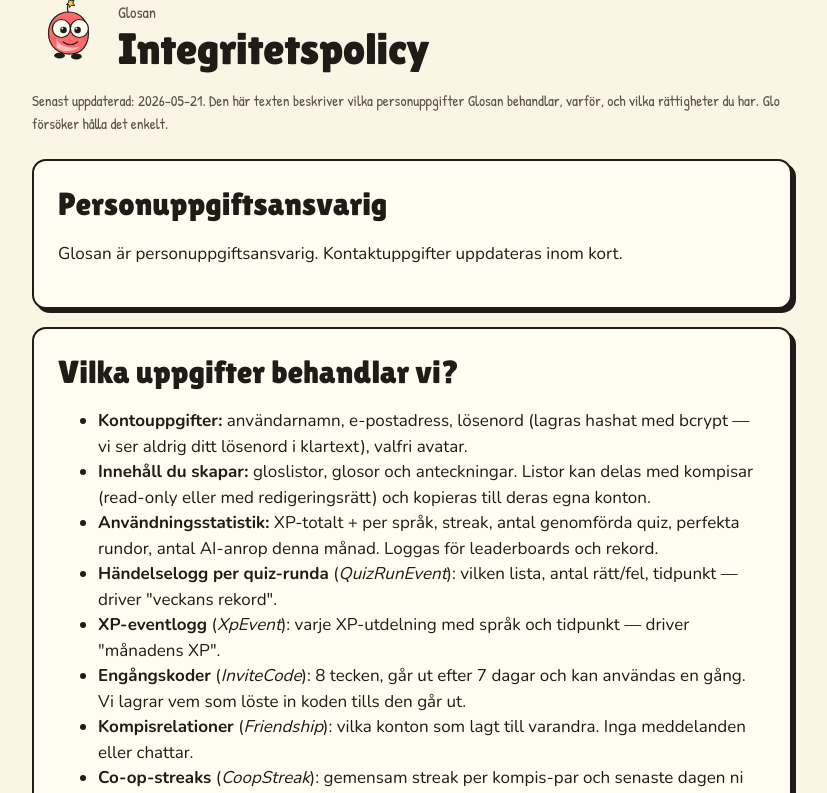
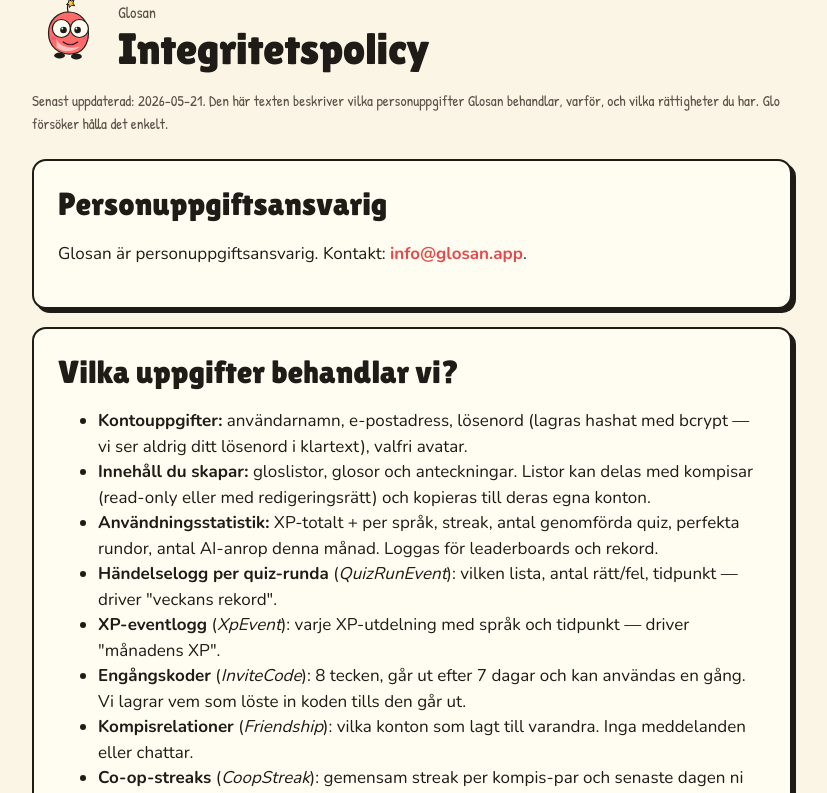
Before and after one commit to jagduvi1/Glosan, a React (Vite) app in the folder frontend/: page /integritet in a window 1280 px wide. Shown: the top 793 px of the page, without its empty margins (228-1055 px from the left). Built offline with nearby package versions, Linux system fonts and the light colour scheme; no server answers; the HTML template or start-up script is replaced by a standard one.

Commit message:
fix(integritet): sätt info@glosan.app som kontaktmail
Integritetspolicyn visar nu mailto-länk i båda sektionerna
(personuppgiftsansvarig + frågor-fotnoten) istället för
placeholder-texten 'Kontaktuppgifter uppdateras inom kort.'

```diff
--- a/frontend/src/pages/Integritet.jsx
+++ b/frontend/src/pages/Integritet.jsx
@@ -5,7 +5,7 @@
 // Integritetspolicy. Personuppgiftsansvarig + kontaktuppgifter ska
 // fyllas i av Majkens vårdnadshavare innan publik produktion.
 const LAST_UPDATED = '2026-05-21';
-const CONTACT_EMAIL = null;
+const CONTACT_EMAIL = 'info@glosan.app';
 const CONTROLLER_NAME = 'Glosan';
 
 export default function Integritet() {
```
